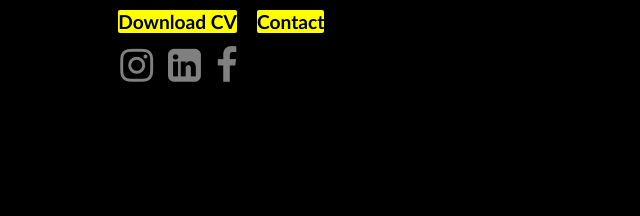
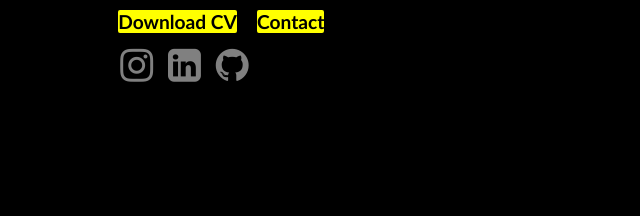
Before and after one commit to meetchaklasiya/Portfolio-Meet.github.io, a plain HTML site: page index.html in a window 1280 px wide. Shown: the part 453-669 px from the top of the page, 0-640 px from the left. Drawn offline with Linux system fonts and the light colour scheme.

Commit message:
Update index.html

```diff
--- a/index.html
+++ b/index.html
@@ -915,7 +915,7 @@
                         href="https://cdnjs.cloudflare.com/ajax/libs/font-awesome/4.7.0/css/font-awesome.min.css">
                     <a href="https://www.linkedin.com/in/meet-chaklasiya-6b29451b9/"><i class="fa fa-linkedin-square"
                             id="linkdin"></i></a>
-                    <a href="https://www.facebook.com/meet.chaklasiya.7/"><i class="fa fa-facebook-f"
+                    <a href="https://www.facebook.com/meet.chaklasiya.7/"><i class="fa fa-github"
                             id="facebook"></i></a>
                 </div>
             </div>
```
